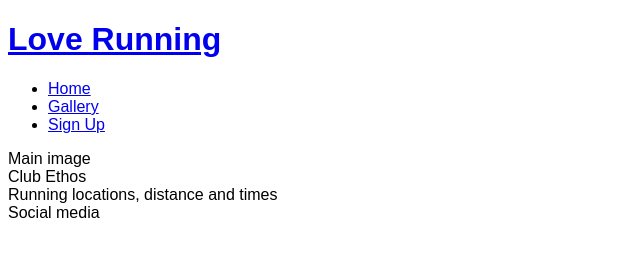
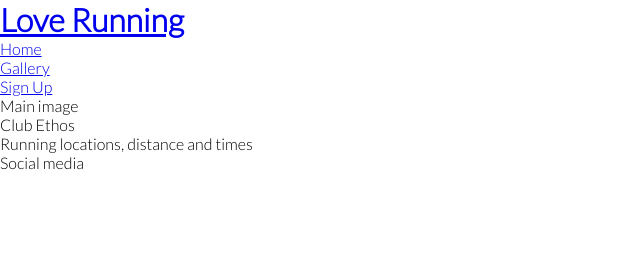
Before and after one commit to AlexDralur/love-running, a plain HTML site: page index.html in a window 1280 px wide. Shown: the whole page, without its empty margins (0-640 px from the left). Drawn offline with Linux system fonts and the light colour scheme.

Commit message:
Add Google Fonts to CSS and bring all margin/padding/border to zero

```diff
--- a/assets/css/style.css
+++ b/assets/css/style.css
@@ -1,3 +1,12 @@
+@import url('https://fonts.googleapis.com/css2?family=Lato:wght@300&family=Oswald&display=swap');
+
+* {
+    margin: 0;
+    padding: 0;
+    border: none;
+}
+
 body{
-    font-family: Arial, Helvetica, sans-serif;
+    font-family: "Lato", sans-serif;
+    font-size: 300;
 }
```
